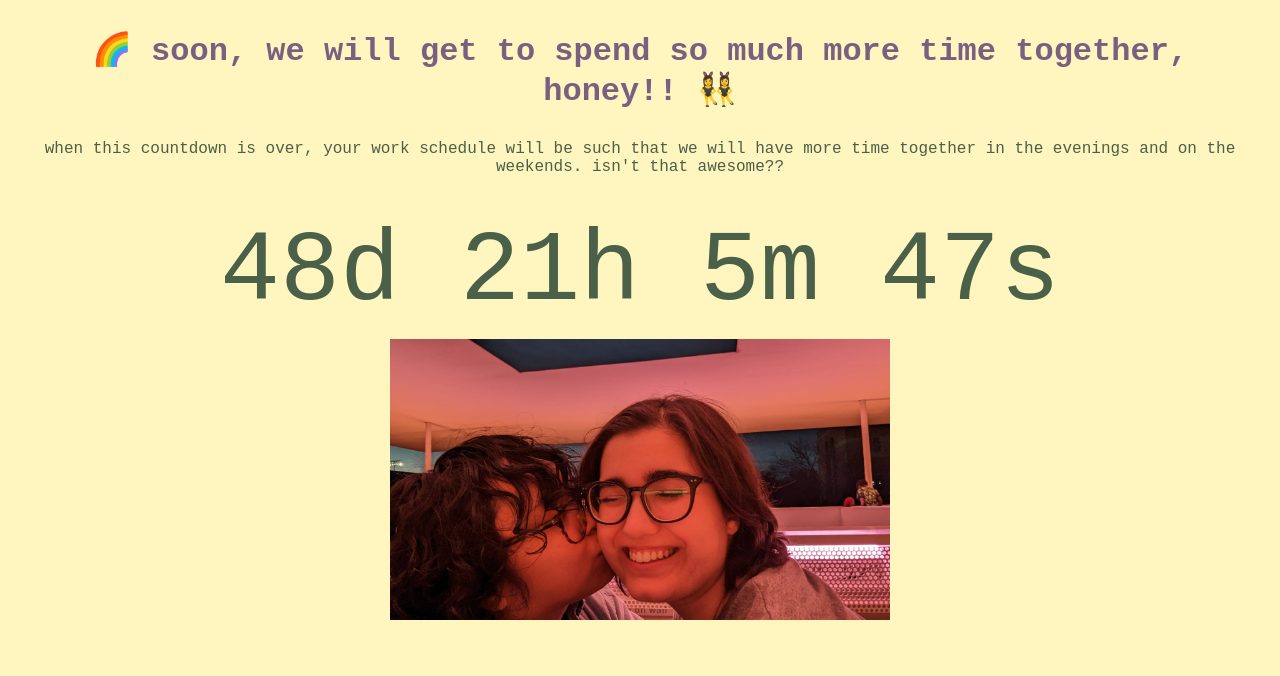
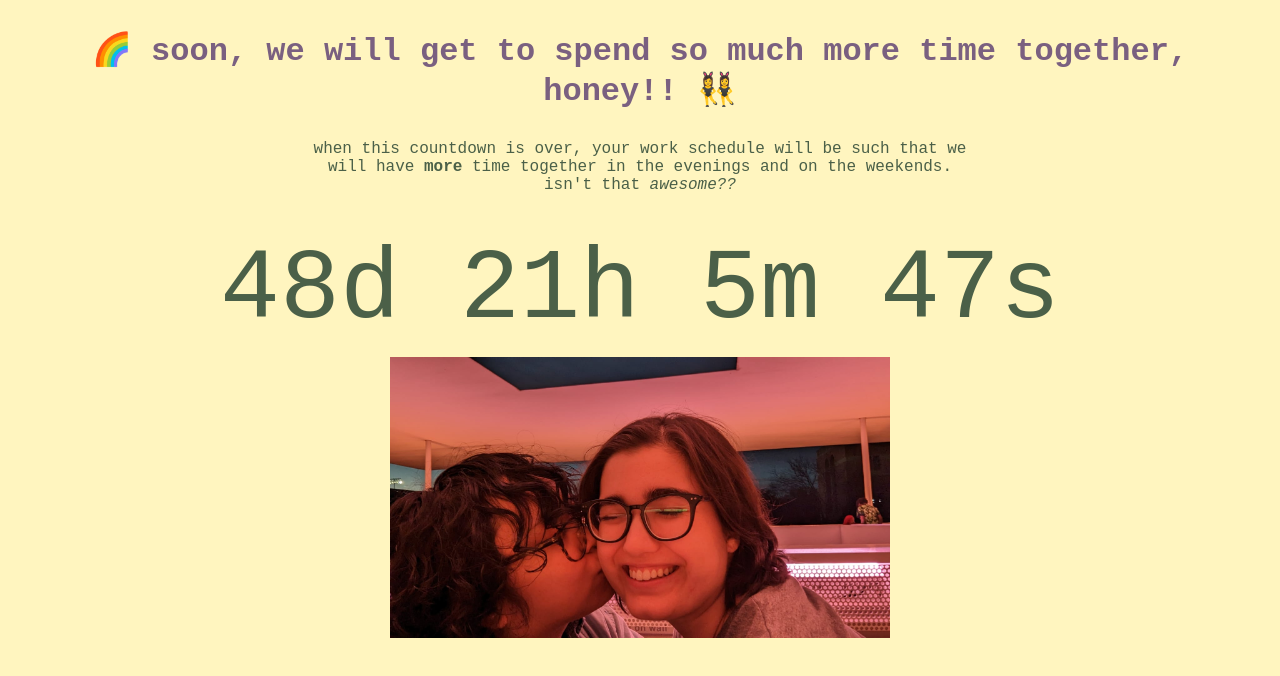
Before and after one commit to stirfry93/countdown-website, a plain HTML site: page index.html in a window 1280 px wide. Drawn offline with Linux system fonts and the light colour scheme.

Commit message:
Change layout design

```diff
--- a/index.html
+++ b/index.html
@@ -8,8 +8,8 @@
 
     <body>
         <h1>🌈 soon, we will get to spend so much more time together, honey!! 👯‍♀️</h1>
-        <p>when this countdown is over, your work schedule will be such that we will have more time together in the evenings and on the weekends. isn't that awesome??</p>
-        <p id="demo"></p>
+        <p>when this countdown is over, your work schedule will be such that we will have <strong>more</strong> time together in the evenings and on the weekends. isn't that <em>awesome??</em></p>
+        <p id="countdown"></p>
         <img src="us.jpg">
     </body>
 
--- a/script.js
+++ b/script.js
@@ -17,7 +17,7 @@ let x = setInterval(function() {
     let seconds = Math.floor((distance % (1000 * 60)) / 1000);
 
     // Display the result in the element with id="demo"
-    document.getElementById("demo").innerHTML = days + "d " + hours + "h "
+    document.getElementById("countdown").innerHTML = days + "d " + hours + "h "
     + minutes + "m " + seconds + "s ";
 
     // If the count down is finished, write some text
--- a/style.css
+++ b/style.css
@@ -12,12 +12,16 @@ h1 {
 p {
     color: rgb(75, 96, 72);
     text-align: center;
+    margin-left: 300px;
+    margin-right: 300px;
 }
 
-#demo {
+#countdown {
     font-size: 100px;
     margin-top: 40px;
     margin-bottom: 10px;
+    margin-left: 0;
+    margin-right: 0;
 }
 
 img {
```
